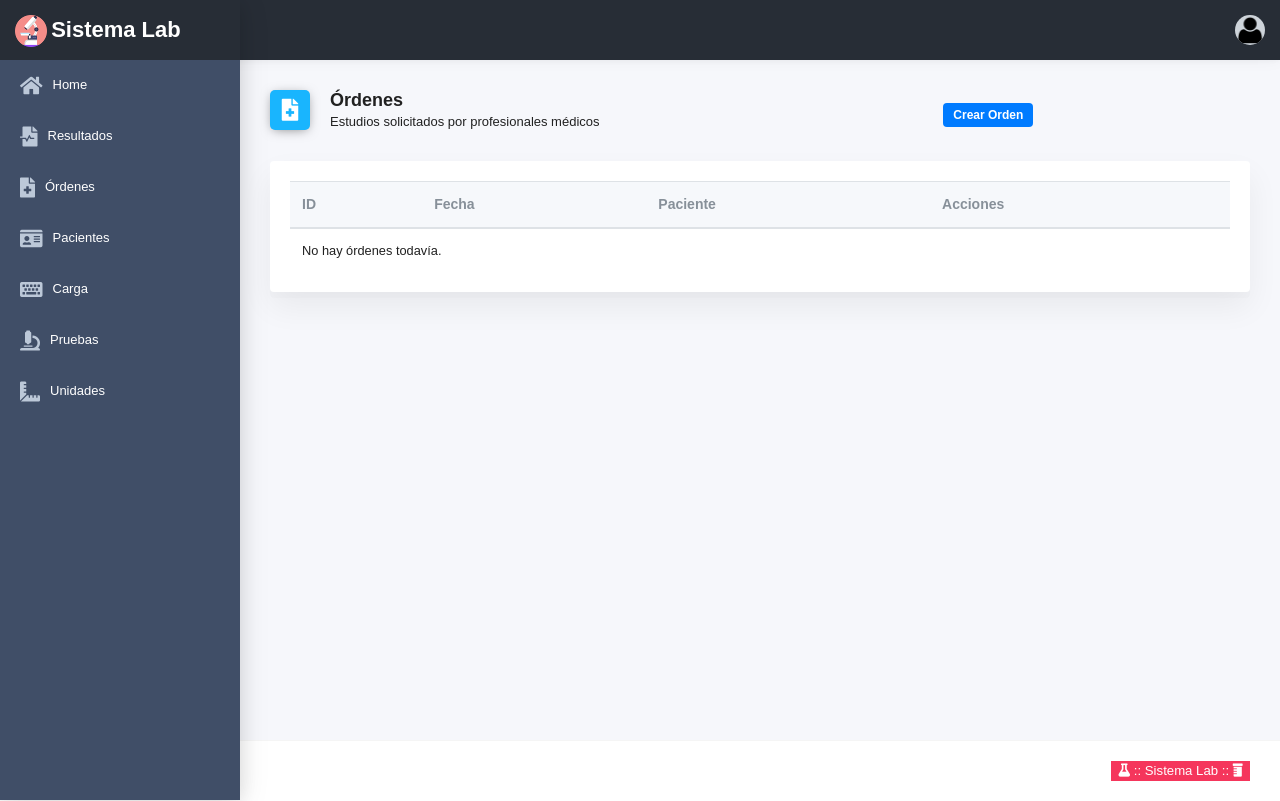
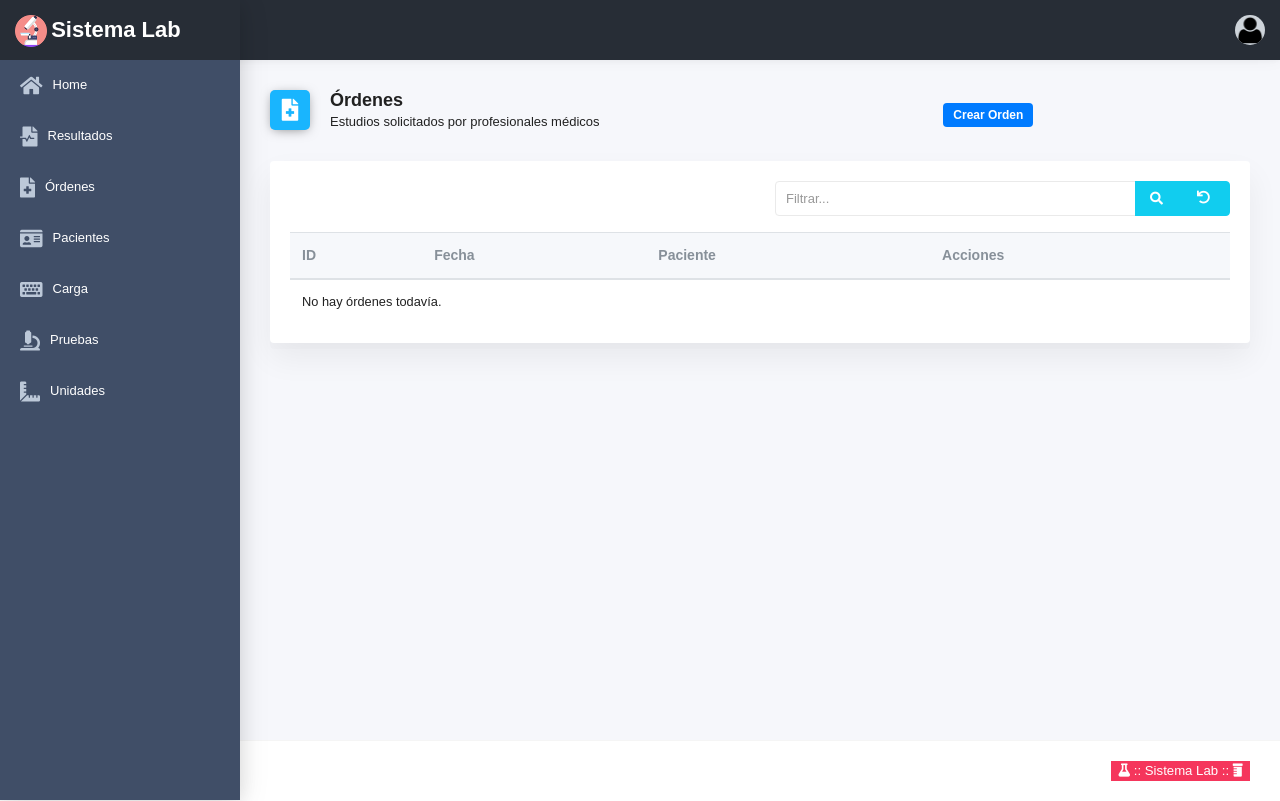
Before and after one commit to ravillar/djlab, a Django app: page /ordenes in a window 1280 px wide. Run offline with Django 3.2, Linux system fonts and the light colour scheme; the visitor is signed in with stand-in values (Sample User, id 1); data that the repository does not hold is empty; some libraries are stand-ins or nearby versions; some web fonts are replaced.

Commit message:
agregados filtros por query en list views

```diff
--- a/djproj/settings/prod.py
+++ b/djproj/settings/prod.py
@@ -1,3 +1,3 @@
 # SECURITY WARNING: don't run with debug turned on in production!
 DEBUG = False
-ALLOWED_HOSTS = []
+ALLOWED_HOSTS = ['127.0.0.1','localhost','ravillar.pythonanywhere.com']
--- /dev/null
+++ b/lab/templates/lab/filtro.html
@@ -0,0 +1,19 @@
+<form>
+    <div class="row">
+        <div class="col-sm-6">
+        </div>
+        <div class="col-sm-6">
+            <div class="input-group input-group-button">
+                  <input  class="form-control"  type="text" placeholder="Filtrar..." name="filtrar"
+        {% if filtrar %} value="{{ filtrar  }}" {% endif %}
+          >
+                <div class="input-group-append">
+                    <button type="submit" class="btn btn-info"><i class="fa fa-search"></i></button>
+                </div>
+                <div class="input-group-append">
+                    <a class="btn btn-info" href="{{aux.url}}"><i class="fa fa-undo"></i></a>
+                </div>
+            </div>
+        </div>
+    </div>
+</form>
--- a/lab/templates/lab/orden_list.html
+++ b/lab/templates/lab/orden_list.html
@@ -3,6 +3,7 @@
 {% block btn_nuevo%}<a class="badge badge-primary mb-1" href="{% url 'orden-create' %}">Crear {{aux.singular}}</a>{% endblock %}
 {% block content %}
 
+{% include "lab/filtro.html" %}
 <div class="table-responsive">
     <table class="table table-hover mb-0">
         <thead>
--- a/lab/templates/lab/paciente_list.html
+++ b/lab/templates/lab/paciente_list.html
@@ -2,6 +2,7 @@
 {% block btn_nuevo%}<a class="badge badge-primary mb-1" href="{% url 'paciente-create' %}">Crear {{aux.singular}}</a>{% endblock %}
 {% block content %}
 
+{% include "lab/filtro.html" %}
 <div class="table-responsive">
     <table class="table table-hover mb-0">
         <thead>
--- a/lab/templates/lab/prueba_list.html
+++ b/lab/templates/lab/prueba_list.html
@@ -1,6 +1,9 @@
 {% extends "layout-common.html" %}
 {% block btn_nuevo%}<a class="badge badge-primary mb-1" href="{% url 'prueba-create' %}">Crear {{aux.singular}}</a>{% endblock %}
 {% block content %}
+
+{% include "lab/filtro.html" %}
+
 <div class="table-responsive">
     <table class="table table-hover mb-0">
         <thead>
--- a/lab/templates/lab/unidad_list.html
+++ b/lab/templates/lab/unidad_list.html
@@ -1,6 +1,9 @@
 {% extends "layout-common.html" %}
 {% block btn_nuevo%}<a class="badge badge-primary mb-1" href="{% url 'unidad-create' %}">Crear {{aux.singular}}</a>{% endblock %}
 {% block content %}
+
+{% include "lab/filtro.html" %}
+
 <div class="table-responsive">
     <table class="table table-hover mb-0">
         <thead>
--- a/lab/urls.py
+++ b/lab/urls.py
@@ -3,7 +3,9 @@ from django.urls import reverse_lazy
 # from . import views
 from lab.views import * #HomePageView, UnidadListView
 from django.contrib.auth import views as auth_views
-
+from django.conf.urls import (
+        handler400, handler403, handler404, handler500
+        )
 urlpatterns = [
     path('', HomePageView.as_view(), name='home'),
     path('resultado', ResultadoView.as_view(), name='resultado'),
--- a/lab/views.py
+++ b/lab/views.py
@@ -1,17 +1,13 @@
 from django.shortcuts import render, redirect
 from django.contrib import messages
 from django.contrib.auth import login, authenticate, update_session_auth_hash
-# from django.contrib.auth.forms import PasswordChangeForm
 from django.contrib.auth.mixins import LoginRequiredMixin
-# Create your views here.
-# from django.http import HttpResponse
-# def index(request):
-#     return HttpResponse('Hello, world. You\'re at the lab index.<br><a href="unidad">Unidad</a>')
 
+from django.views import View
 from django.views.generic.base import TemplateView
 from django.views.generic.list import ListView
 from lab.models import Unidad, Prueba, Paciente, Orden
-
+from django.db.models import Q
 from django.views.generic.edit import CreateView, UpdateView, DeleteView
 
 from django.urls import reverse_lazy
@@ -63,14 +59,25 @@ class UnidAux():
         context = super().get_context_data(**kwargs)
         context['aux'] = aux_ctx['unidad']
         return context
-class UnidadListView(UnidAux, LaboratorioRequired,ListView):
-    model = Unidad
-    # paginate_by = 100  # if pagination is desired
 
-    # def get_context_data(self, **kwargs):
-    #     context = super().get_context_data(**kwargs)
-    #     context['now'] = timezone.now()
-    #     return context
+class UnidadListView(LaboratorioRequired, View):
+    template_name = "lab/unidad_list.html"
+
+    def get(self, request) :
+        strval =  request.GET.get("filtrar", False)
+        if strval :
+            # Simple title-only search
+            # objects = Post.objects.filter(title__contains=strval).select_related().order_by('-updated_at')[:10]
+
+            # Multi-field search
+            # __icontains for case-insensitive search
+            query = Q(sigla__icontains=strval)
+            query.add(Q(descrip__icontains=strval), Q.OR)
+            objects = Unidad.objects.filter(query).select_related().order_by('id')#[:10]
+        else :
+            objects = Unidad.objects.all().order_by('pk')#[:10]
+        ctx = {'object_list' : objects, 'filtrar': strval, 'aux':aux_ctx['unidad']}
+        return render(request, self.template_name, ctx)
 
 class UnidadCreate(UnidAux, LaboratorioRequired,CreateView):
     model = Unidad
@@ -98,8 +105,20 @@ class PrueAux():
         context = super().get_context_data(**kwargs)
         context['aux'] = aux_ctx['prueba']
         return context
-class PruebaListView(PrueAux, LaboratorioRequired,ListView):
-    model = Prueba
+
+class PruebaListView(LaboratorioRequired, View):
+    template_name = "lab/prueba_list.html"
+    def get(self, request) :
+        strval =  request.GET.get("filtrar", False)
+        if strval :
+            query = Q(nombre__icontains=strval)
+            query.add(Q(unidad__sigla__icontains=strval), Q.OR)
+            query.add(Q(unidad__descrip__icontains=strval), Q.OR)
+            objects = Prueba.objects.filter(query).select_related().order_by('id')
+        else :
+            objects = Prueba.objects.all().order_by('pk')
+        ctx = {'object_list' : objects, 'filtrar': strval, 'aux':aux_ctx['prueba']}
+        return render(request, self.template_name, ctx)
 class PruebaCreate(PrueAux, LaboratorioRequired,CreateView):
     model = Prueba
     fields = '__all__' #['nombre', 'unidad', 'minimo', 'maximo']
@@ -114,19 +133,25 @@ class PruebaUpdate(PrueAux, LaboratorioRequired,UpdateView):
 class PruebaDelete(PrueAux, LaboratorioRequired,DeleteView):
     model = Prueba
     success_url = reverse_lazy('prueba-list')
-    # def post(self, request, *args, **kwargs):
-    #     if "cancel" in request.POST:
-    #         url = self.get_success_url()
-    #         return HttpResponseRedirect(url)
-    #     else:
-    #         return super(UnidadDelete, self).post(request, *args, **kwargs)
 class PacAux():
     def get_context_data(self, **kwargs):
         context = super().get_context_data(**kwargs)
         context['aux'] = aux_ctx['paciente']
         return context
-class PacienteListView(PacAux, RecepcionRequired,ListView):
-    model = Paciente
+class PacienteListView(RecepcionRequired, View):
+    template_name = "lab/paciente_list.html"
+    def get(self, request) :
+        strval =  request.GET.get("filtrar", False)
+        if strval :
+            query = Q(nombre__icontains=strval)
+            query.add(Q(apellido__icontains=strval), Q.OR)
+            query.add(Q(email__icontains=strval), Q.OR)
+            query.add(Q(telefono__icontains=strval), Q.OR)
+            objects = Paciente.objects.filter(query).select_related().order_by('id')
+        else :
+            objects = Paciente.objects.all().order_by('pk')
+        ctx = {'object_list' : objects, 'filtrar': strval, 'aux':aux_ctx['paciente']}
+        return render(request, self.template_name, ctx)
 class PacienteCreate(PacAux, RecepcionRequired,CreateView):
     model = Paciente
     form_class = forms.PacienteForm
@@ -148,9 +173,18 @@ class OrdAux():
         context = super().get_context_data(**kwargs)
         context['aux'] = aux_ctx['orden']
         return context
-class OrdenListView(OrdAux, RecepcionRequired,ListView):
-    model = Orden
-    ordering = ['-fecha_alta']
+class OrdenListView(RecepcionRequired, View):
+    template_name = "lab/orden_list.html"
+    def get(self, request) :
+        strval =  request.GET.get("filtrar", False)
+        if strval :
+            query = Q(paciente__nombre__icontains=strval)
+            query.add(Q(paciente__apellido__icontains=strval), Q.OR)
+            objects = Orden.objects.filter(query).select_related().order_by('-fecha_alta')
+        else :
+            objects = Orden.objects.all().order_by('-fecha_alta')
+        ctx = {'object_list' : objects, 'filtrar': strval, 'aux':aux_ctx['orden']}
+        return render(request, self.template_name, ctx)
 
 class OrdenCreate(OrdAux, RecepcionRequired,CreateView):
     model = Orden
```
